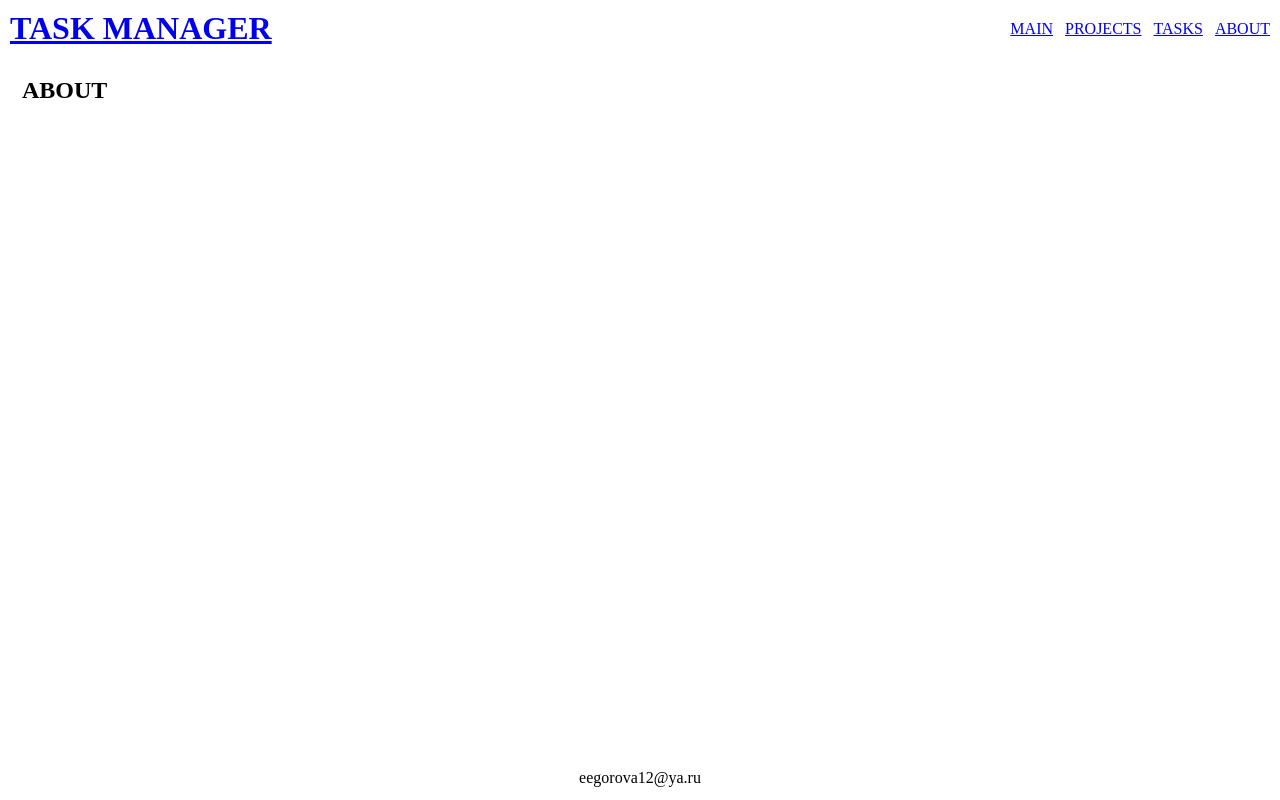
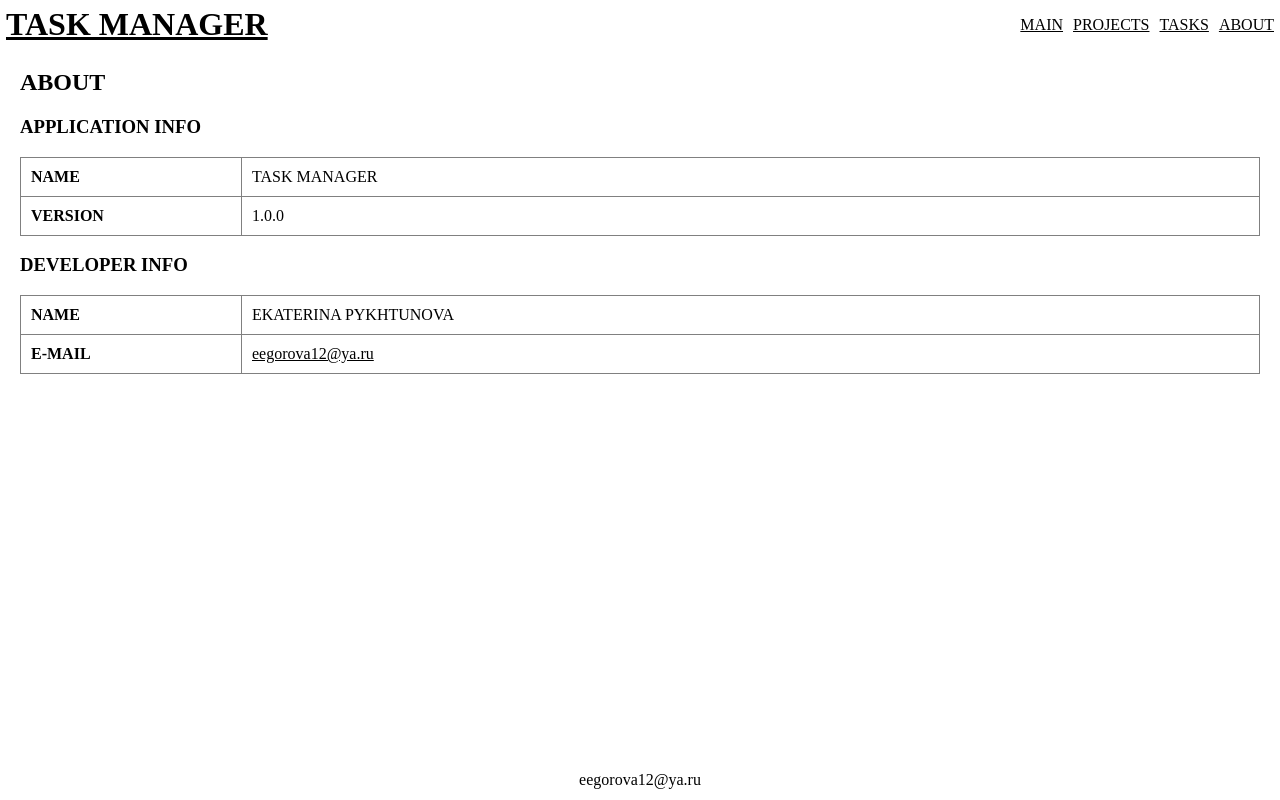
Before and after one commit to EkaterinaPykhtunova/tm, a PHP site: page /about in a window 1280 px wide. Run offline with PHP 8.4, Linux system fonts and the light colour scheme.

Commit message:
Update about page.

```diff
--- a/src/about/index.php
+++ b/src/about/index.php
@@ -2,4 +2,48 @@
 
 <h2>ABOUT</h2>
 
+<h3>APPLICATION INFO</h3>
+
+<table width="100%" border="1" cellpadding="10">
+                        <tr>
+                            <td width="200" nowrap="nowrap">
+                                <b>NAME</b>
+                            </td>
+                            <td width="100%">
+                                TASK MANAGER
+                            </td>
+                        </tr>
+                        <tr>
+                            <td>
+                                <b>VERSION</b>
+                            </td>
+                            <td>
+                                1.0.0
+                            </td>
+                        </tr>
+                    </table>
+
+<h3>DEVELOPER INFO</h3>
+
+<table width="100%" border="1" cellpadding="10">
+                        <tr>
+                            <td width="200" nowrap="nowrap">
+                                <b>NAME</b>
+                            </td>
+                            <td width="100%">
+                                EKATERINA PYKHTUNOVA
+                            </td>
+                        </tr>
+                        <tr>
+                            <td>
+                                <b>E-MAIL</b>
+                            </td>
+                            <td>
+                            <a href="mailto:eegorova12@ya.ru">eegorova12@ya.ru</a>
+                            </td>
+                        </tr>
+                       </table>
+
+
+
 <?php include '../include/footer.php'; ?>
--- a/src/include/header.php
+++ b/src/include/header.php
@@ -9,6 +9,12 @@
         body {
             padding:0;
             margin:0;
+        }
+        a {
+            color: black;
+        }
+        table {
+            border-collapse: collapse;
         }
         </style>
     </head>
```
